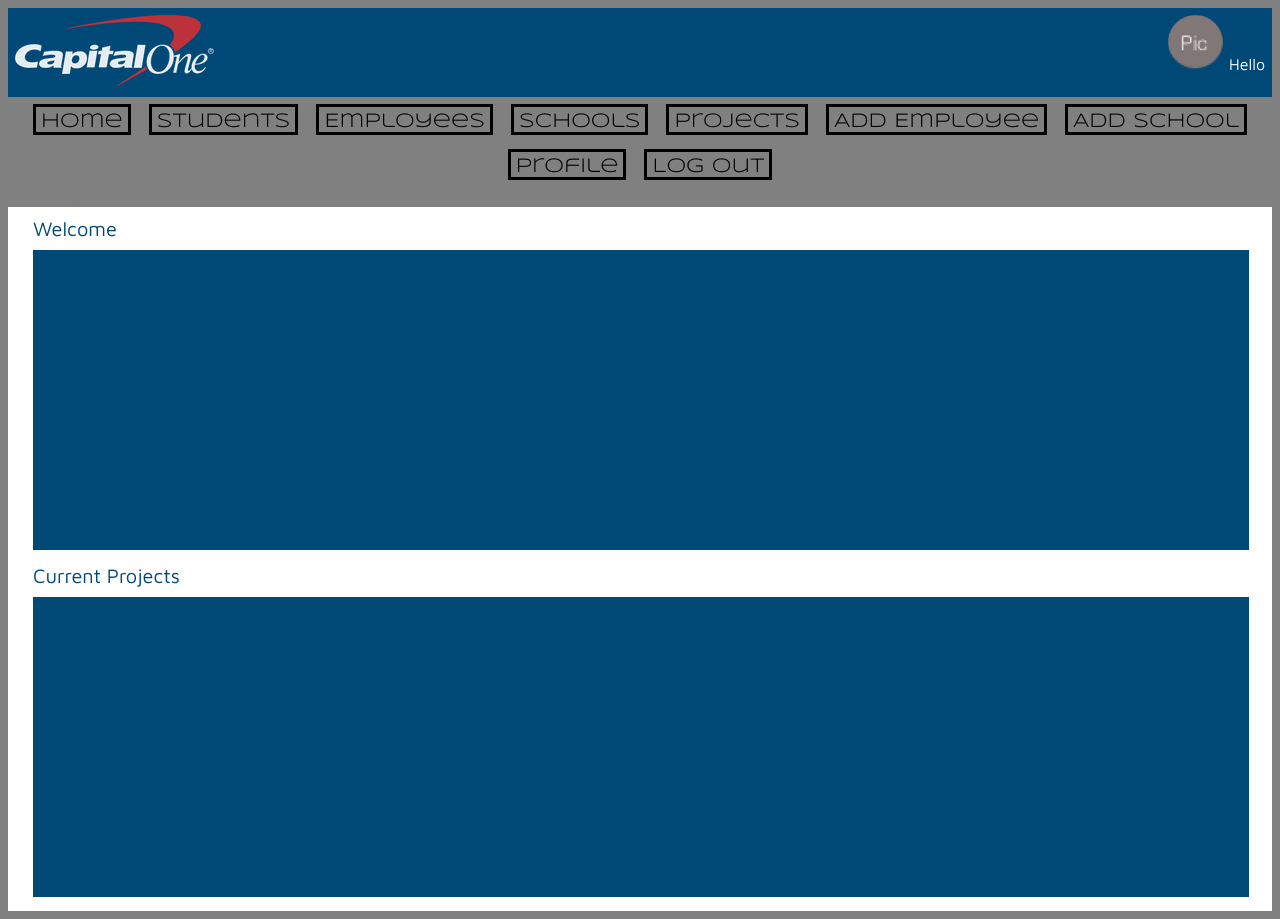
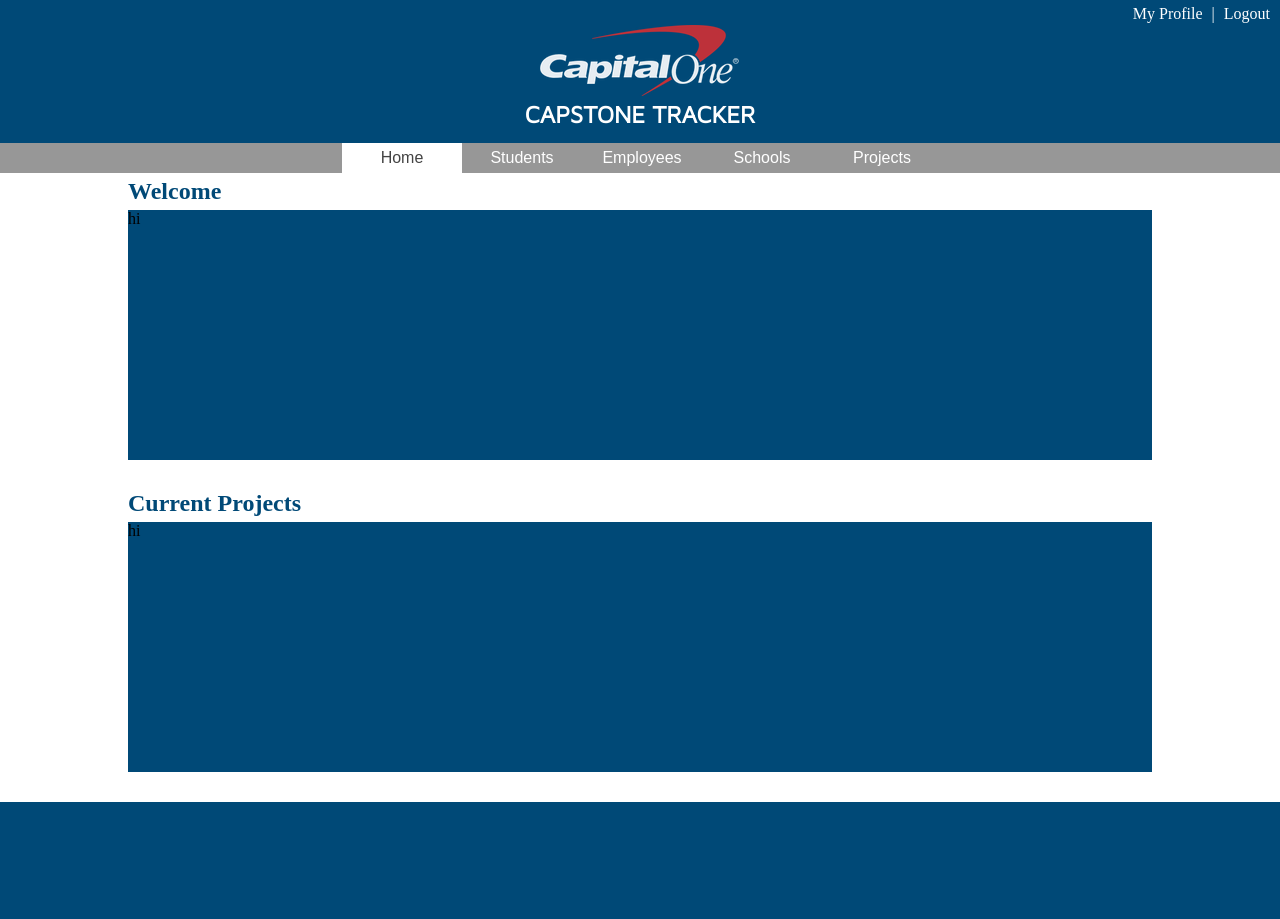
Before and after one commit to MetaCapstoneTeam/capstoneTracker, a Django app: page /projectTracker/home/ in a window 1280 px wide. After the commit the page ends 802 px from the top, so only its background shows below. Run offline with Django 3.2, Linux system fonts and the light colour scheme.

Commit message:
lots of UI changes, mostly redoing base html/css

```diff
--- a/c1_capstonetracker/frontend/static/css/stylesheet.css
+++ b/c1_capstonetracker/frontend/static/css/stylesheet.css
@@ -1,167 +1,130 @@
-#login_page {
+/* CSS for the base.html page */
+.header{
   background-color: #004977;
-  -webkit-background-size: cover;
-  -moz-background-size: cover;
-  -o-background-size: cover;
-  background-size: cover;
-  font-family: 'Maven Pro', sans-serif;
-  color: #fff;
-}
-
-#wrapper {
-  width: 80%;
-  max-width: 990px;
-  margin-left: auto;
-  margin-right: auto;
-  text-align: left;
-  padding: 2em;
-}
-
-#mini-wrapper {
-  margin: 13%;
-  margin-top: 15%;
-  margin-left:0;
-  margin-right: 0;
-  margin-bottom: 15px;
+  width: 100%;;
+  padding-bottom: 15px;
   text-align: center;
-  padding-bottom: 0em;
-}
-
-.login {
-  font-size: 12px;
-  color: #fff;
-  text-transform: uppercase;
-  font-weight: bolder;
-  text-decoration: none;
-
-}
-
-#lower{
-	  padding-top: 7px;
-	  padding-bottom: 7px;
-}
-
-.login:hover {
-  text-decoration: none;
-}
-
-input[type=text],
-input[type=password] {
-    color: #777;
-    padding-left: 7px;
-    /*margin: 10px;
-    margin-top: 12px;
-    margin-left: 18px;*/
-    width: 90px;
-    height: 15px;
-}
-
-select {
-  margin-top: 7px;
-  border: 1px solid #111;
-  width: 90px;
-  font-size: 12px;
-  border: 1px solid #ccc;
-  height: 20px;
-  background-color: white;
-}
-
-input[type=submit] {
-    width: 80px;
-    height: 30px;
-    font-size: 14px;
-    font-weight: bold;
-    font-family: 'Maven Pro', sans-serif;
-    color: #004977;
-    border: 1px solid #004977;
-    box-shadow: 0 1px 2px rgba(0, 0, 0, .3), inset 0 1px 0 rgba(255, 255, 255, .5);
-    cursor: pointer;
-}
-
-h1{
-	/*font-family: 'Titillium Web', sans-serif; */
-	font-family: 'Maven Pro', sans-serif;
-	text-transform: uppercase;
-	font-size: 42px;
-	color: #fff;
-  margin: 0;
-}
-
-#marker{
-	width: 1.5%;
-  height: 1.5%;
-}
-
-#pic{
-	width: 20%;
-  height: 20%;
-}
-#form{
-  margin-right: auto;
-  margin-left: auto;
-}
-.labelClass{
-  float:left;
-  width:80px;
-  text-align:left;
-  padding-right:10px;
-}
-
-
-/* CSS for the base.html page */
-#header{
-  background-color: #004977;
-  padding: 7px;
+  padding-top: 5px;
 }
 #logo_image {
   display: inline-block;
 }
 
 body{
-  background-color: gray;
+  background-color: white;
+  padding: 0;
+  margin: 0;
 }
 
-#user_info {
-  float: right;
-  font-family: 'Syncopate', sans-serif;
+h1{
+  /*font-family: 'Titillium Web', sans-serif; */
+  font-family: 'Maven Pro', sans-serif;
+  text-transform: uppercase;
+  font-size: 24px;
   color: #fff;
+  margin: 0;
 }
 
-#username{
-  display: inline-block;
-  font-family: 'Maven Pro', sans-serif;
+body {
+  margin: 0;
+  padding: 0;
+  background: #fff;
 }
 
-#navigation_menu{
-  margin-bottom: 20px;
+.nav ul {
+  list-style: none;
+  background-color: #979797;
   text-align: center;
+  padding: 0;
+  margin: 0;
+}
+.nav li {
+  font-family: 'Oswald', sans-serif;
+  font-size: 16px;
+  line-height: 30px;
+  height: 30px;
+  border-bottom: 1px solid #888;
 }
 
-#menu_item{
-  text-align: center;
-  padding-top: 5px;
-  padding-left: 5px;
-  padding-right: 5px;
-  margin: 10px;
-  display: inline-block;
-  background-color: gray;
-  outline-width: 3px;
-  outline-style: solid;
-  outline-color: black;
-  font-family: 'Syncopate', sans-serif;
-  font-size: 20px;
+.nav a {
+  text-decoration: none;
+  color: #fff;
+  display: block;
+  transition: .3s background-color;
 }
 
-#menu_item a {
-  text-decoration:none;
-  color: #000;
+.nav a:hover {
+  background-color: #d22f33;
 }
 
-#menu_item:hover{
-  background-color: white;
+.nav a.active {
+  background-color: #fff;
+  color: #444;
+  cursor: default;
 }
 
-/* CSS for home page */
+@media screen and (min-width: 600px) {
+  .nav li {
+    width: 120px;
+    border-bottom: none;
+    height: 30px;
+    line-height: 30px;
+    font-size: 16px;
+  }
+
+  .nav li {
+    display: inline-block;
+    margin-right: -4px;
+  }
+
+}
+
+#logout{
+  float: right;
+  margin-right: 5px;
+  color: white;
+}
+
+#logout a{
+  color: white;
+  margin-right: 5px;
+  margin-left: 5px;
+  text-decoration: none;
+}
+
+#logout a.hover {
+  color: white;
+  text-decoration: none;
+}
+
+
+/* CSS for content */
+#content {
+  width: 100%;
+}
+
+#content-wrapper {
+  width: 80%;
+  margin-left: auto;
+  margin-right: auto;
+  border-radius: 5px solid gray;
+}
+
+.content-title {
+  font-size: 24px;
+  color: #004977;
+  margin-bottom: 5px;
+  margin-top: 5px;
+}
+
+.content-block {
+  height: 250px; /*just until we fill with actual content */
+  background-color: #004977;
+  width: 100%;
+  margin-bottom: 30px;
+}
+
+/*
 
 #home_page_block{
   background-color: white;
@@ -183,11 +146,12 @@
   width: 93%;
   padding-left: 20px;
   padding-right: 20px;
-  margin-left: 25px;
+  margin-left: 20px;
   margin-top: 10px;
   display: inline-block;
   background-color: #004977;
 }
+*/
 
 
 
--- a/c1_capstonetracker/frontend/templates/base.html
+++ b/c1_capstonetracker/frontend/templates/base.html
@@ -11,47 +11,29 @@
         <title>Capital One Capstone</title>
 </head>
 
-<body>
-    <div id='header'>
+<body class="news">
+  <header>
+      <div class='header'>
+        <div id = 'logout'>
+            <a href="{% url "user_profile" %}"> My Profile </a> |
+            <a href="{% url "logout_user" %}"> Logout </a></div>
+    </div>
+    <div class ='header'>
         <div id='logo_image'>
-            <img src = "{% static 'img/capitalone-logo-white-small.png' %}">
+            <img src = "{% static 'img/capitalone-logo-white-small.png' %}"></br>
+            <h1> Capstone Tracker </h1>
         </div>
-        <div id='user_info'>
-		  <img src='{% static 'img/filler_pic.png' %}'/>
-          <div id='username'>Hello {{ user.first_name }} </div>
-	   </div>
-
     </div>
-
-	<div id = 'navigation_menu'>
-		<div id = 'menu_item'>
-            <a href="{% url "home_page" %}"> Home </a>
-        </div>
-        <div id = 'menu_item'>
-            <a href="{% url "student_list" %}"> Students</a>
-        </div>
-        <div id = 'menu_item'>
-            <a href="{% url "employee_list" %}"> Employees</a>
-        </div>
-        <div id = 'menu_item'>
-            <a href="{% url "school_list" %}"> Schools</a>
-        </div>
-        <div id = 'menu_item'>
-            <a href="{% url "project_list" %}"> Projects</a>
-        </div>
-        <div id = 'menu_item'>
-            <a href="{% url "add_employee" %}"> Add Employee</a>
-        </div>
-        <div id = 'menu_item'>
-            <a href="{% url "add_school" %}"> Add School</a>
-        </div>
-        <div id = 'menu_item'>
-            <a href="{% url "user_profile" %}"> Profile</a>
-        </div>
-        <div id = 'menu_item'>
-            <a href="{% url "logout_user" %}"> Log Out</a>
-        </div>
-	</div>
+    <div class="nav">
+      <ul>
+        <li><a class="active" href="{% url "home_page" %}">Home</a></li>
+        <li> <a href="{% url "student_list" %}"> Students </a></li>
+        <li><a href="{% url "employee_list" %}"> Employees </a></li>
+        <li><a href="{% url "school_list" %}"> Schools</a></li>
+        <li><a href="{% url "project_list" %}"> Projects</a></li>
+      </ul>
+    </div>
+  </header>
 
 	<div id='content'>
         {% block content %}
--- a/c1_capstonetracker/frontend/templates/index.html
+++ b/c1_capstonetracker/frontend/templates/index.html
@@ -4,7 +4,7 @@
 
 <head>
      <link rel="icon" href="aj_icon.ico" type="image/ico"/>
-        <link rel="stylesheet" href="../static/css/stylesheet.css"/>
+        <link rel="stylesheet" href="../static/css/login-style.css"/>
         <link href='http://fonts.googleapis.com/css?family=Syncopate' rel='stylesheet' type='text/css'>
         <link href='http://fonts.googleapis.com/css?family=Maven+Pro' rel='stylesheet' type='text/css'>
         <meta name="viewport" content="width=device-width,initial-scale=1.0">
@@ -25,7 +25,6 @@
                 <form  action="/login/" method="post">
                     {% csrf_token %}
                     <span style="float:left; padding-left:383px;">
-                    <h3 align="center"><font color="grey"><strong> Login </strong></font></h3>
                     <label class="labelClass" for="username">Username:</label>
                     <input type="text" id="username" name="username" value="{{ username }}">
                     <div id="lower">
--- a/c1_capstonetracker/projectTracker/templates/home_page.html
+++ b/c1_capstonetracker/projectTracker/templates/home_page.html
@@ -3,11 +3,11 @@
 
 {% block content %}
 
-	<div id = 'home_page_block'>
-		<title> Welcome </title>
-		<content> </content>
-		<title> Current Projects </title>
-		<content> </content>
+	<div id ="content-wrapper">
+		<h2 class = "content-title"> Welcome </h2>
+		<div class ="content-block">hi</div>
+		<h2 class = "content-title"> Current Projects</h2>
+		<div class ="content-block">hi</div>
 	</div>
 
 {% endblock %}
```
Also changed, not shown: c1_capstonetracker/frontend/static/css/login-style.css (added, +108 -0 lines), 13 other files.
